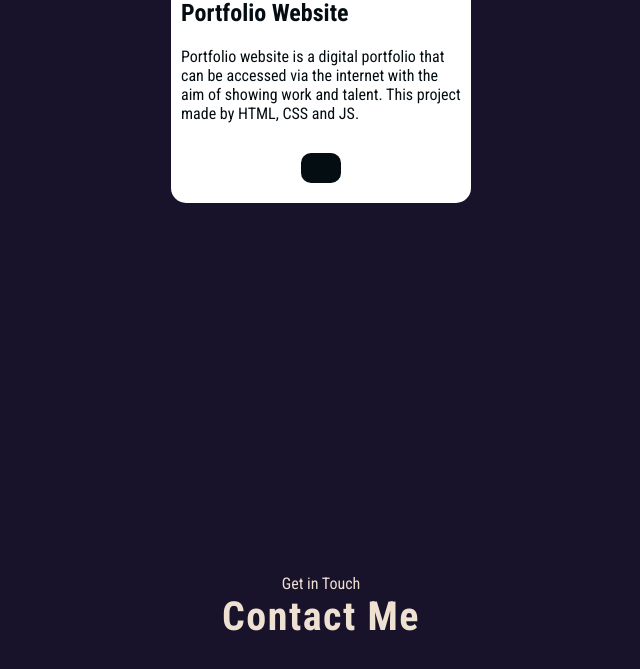
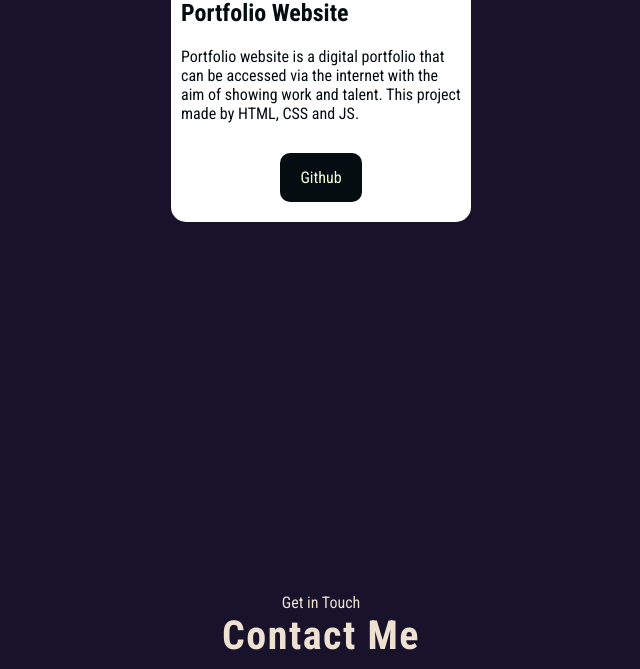
Before and after one commit to diotrier/personalportfolio.github.io, a plain HTML site: page index.html in a window 1280 px wide. Shown: the part 3146-3815 px from the top of the page, without its empty margins (319-959 px from the left). Drawn offline with nearby package versions, Linux system fonts and the light colour scheme.

Commit message:
Update index.html

```diff
--- a/index.html
+++ b/index.html
@@ -298,7 +298,7 @@
             made by HTML, CSS and JS.
           </p>
           <div class="box_card">
-            <a href="https://github.com/diotrier/personalportfolio.github.io.git"></a>
+            <a href="https://github.com/diotrier/personalportfolio.github.io.git">Github</a>
           </div>
         </div>
       </div>
```
